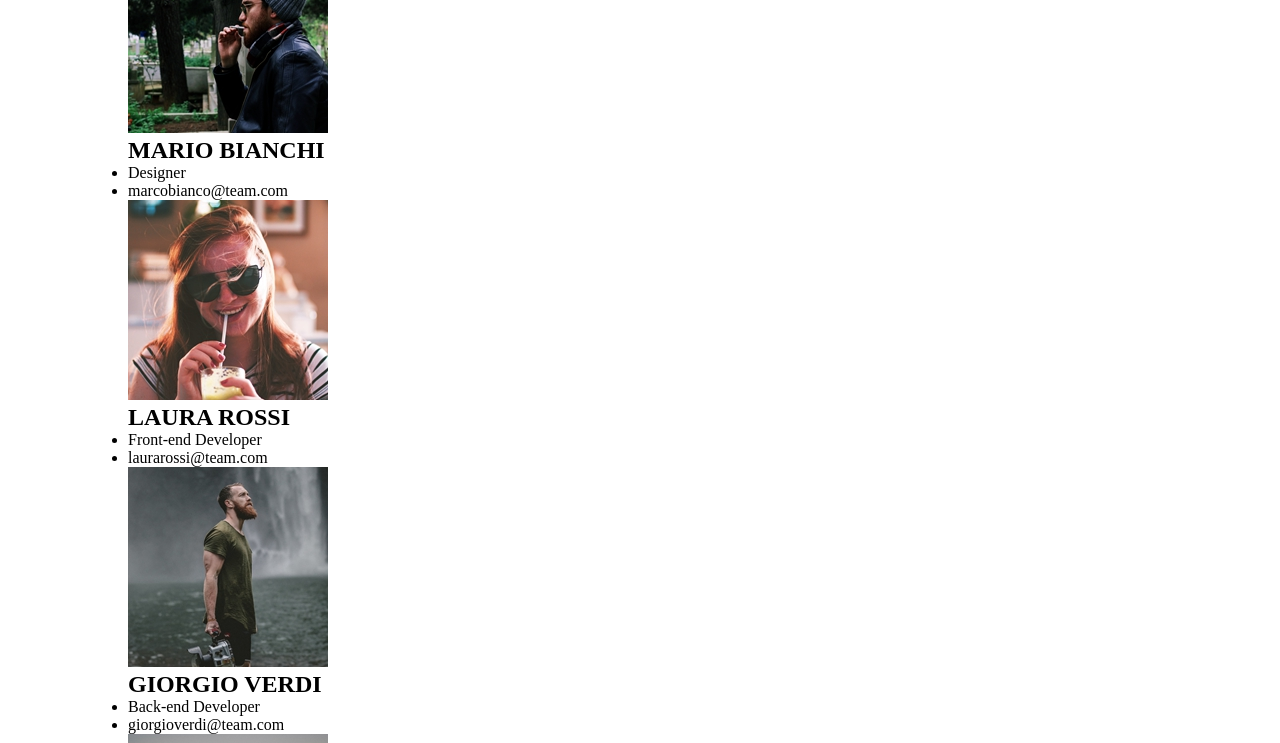
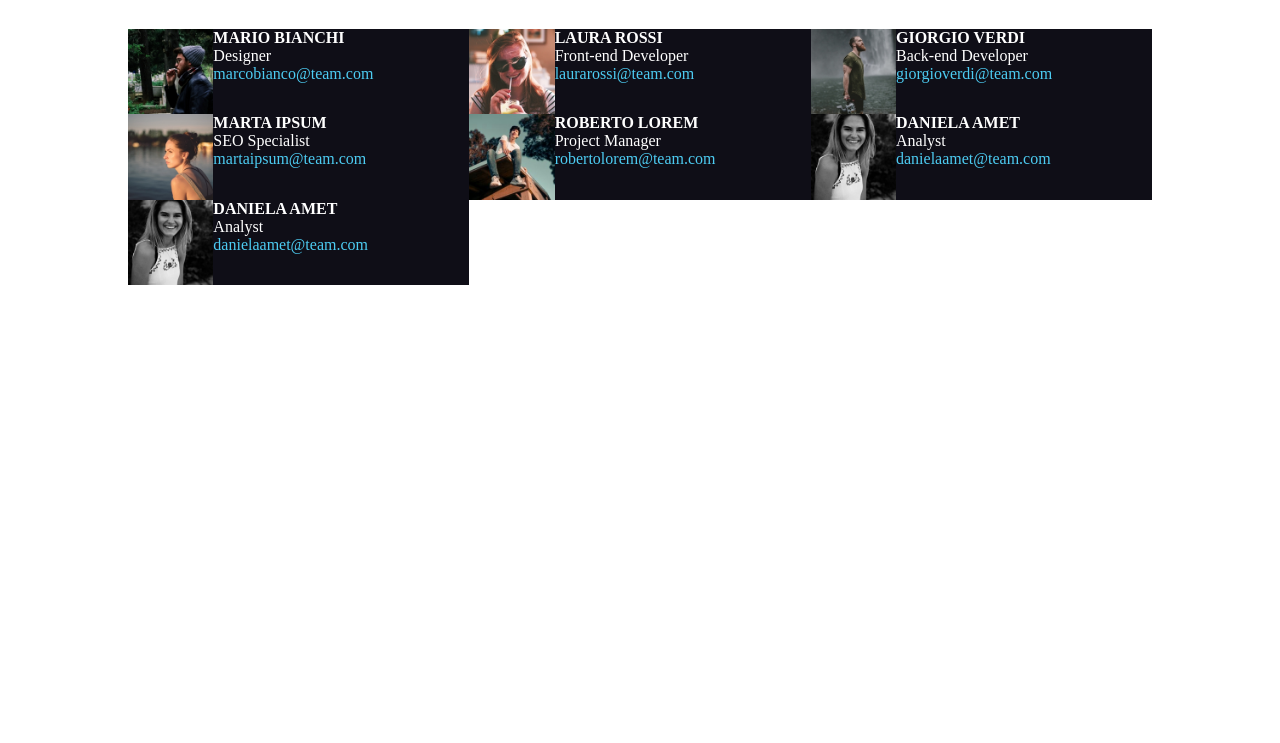
Before and after one commit to CarloColletti/html-css-float-cards, a plain HTML site: page index.html in a window 1280 px wide. Shown: the part 140-883 px from the top of the page. After the commit the page ends 800 px from the top, so only its background shows below. Drawn offline with Linux system fonts and the light colour scheme.

Commit message:
mod. generale a tutto

```diff
--- a/css/style.css
+++ b/css/style.css
@@ -13,19 +13,48 @@
     margin: auto;
 }
 
-.clearfix::after{
+.clearfix::after,
+{
     content: "";
     clear: both;
     display: table;
 }
 
+.colum{
+
+    width: calc(100%/3);
+    background-color: #0f0e17;
+    float: left;
+
+}
 
 
 /* general */
 header{
     text-align: center;
+    margin-bottom: 2rem;
 }
 
 h1{
     color: #e53170;
+    padding: 2rem;
 }
+
+img{
+    max-width: 25%;
+    float: left;
+}
+/* colori  */
+
+h2,li:first-child{
+    color: white;
+    font-size: 1rem;
+}
+
+li:last-child{
+    color: #4dccf2;
+}
+
+li{
+    list-style: none;
+}
--- a/index.html
+++ b/index.html
@@ -79,7 +79,15 @@
                     </ul>
 
                 </div>
+                <div class="colum">
+                    <img src="img/female3.png" alt="">
+                    <h2>DANIELA AMET</h2>
+                    <ul>
+                        <li>Analyst</li>
+                        <li>danielaamet@team.com</li>
+                    </ul>
 
+                </div>
 
 
             </div>
```
